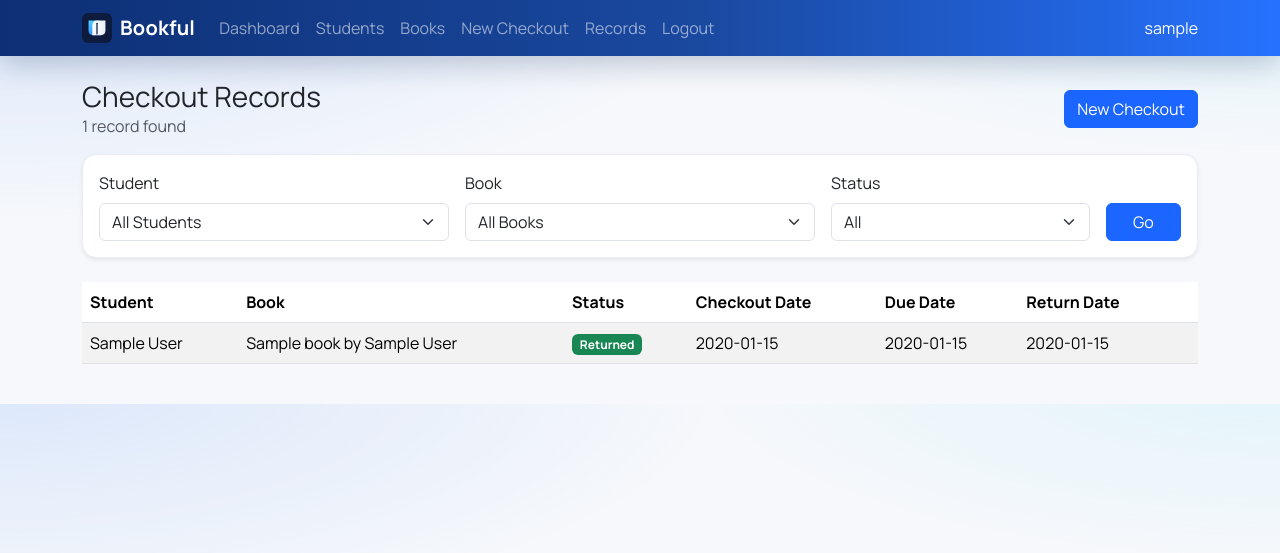
After one commit to GGUI-Classroom/Bookful, a Flask app: page /checkouts/records in a window 1280 px wide. The commit adds this page. Shown: the top 553 px of the page. Run offline with Flask 3, Linux system fonts and the light colour scheme; a user stored in the database is signed in; tables that the repository leaves empty hold one stand-in row (values such as "Sample post").

Commit message:
Enhance book and student management with search functionality, update navigation, and improve UI elements

```diff
--- a/app/checkouts/routes.py
+++ b/app/checkouts/routes.py
@@ -47,7 +47,7 @@ def new_checkout():
             student = Student(
                 teacher_id=current_user.id,
                 name=form.new_student_name.data.strip(),
-                grade=(form.new_student_grade.data or "").strip() or None,
+                grade=None,
             )
             db.session.add(student)
             db.session.flush()
@@ -86,9 +86,9 @@ def new_checkout():
     return render_template("checkouts/new.html", form=form)
 
 
-@checkouts_bp.get("/history")
+@checkouts_bp.get("/records")
 @login_required
-def history():
+def records():
     form = HistoryFilterForm(request.args)
 
     students = (
@@ -124,7 +124,18 @@ def history():
 
     records = query.all()
 
-    return render_template("checkouts/history.html", form=form, records=records)
+    return render_template(
+        "checkouts/records.html",
+        form=form,
+        records=records,
+        record_count=len(records),
+    )
+
+
+@checkouts_bp.get("/history")
+@login_required
+def history():
+    return redirect(url_for("checkouts.records"))
 
 
 @checkouts_bp.post("/<int:record_id>/return")
--- a/app/forms.py
+++ b/app/forms.py
@@ -24,7 +24,6 @@ class LoginForm(FlaskForm):
 
 class StudentForm(FlaskForm):
     name = StringField("Student Name", validators=[DataRequired(), Length(max=120)])
-    grade = StringField("Grade (Optional)", validators=[Optional(), Length(max=20)])
     submit = SubmitField("Add Student")
 
 
@@ -38,7 +37,6 @@ class BookForm(FlaskForm):
 class CheckoutForm(FlaskForm):
     existing_student_id = SelectField("Select Existing Student", coerce=int, default=0)
     new_student_name = StringField("Or Add New Student", validators=[Optional(), Length(max=120)])
-    new_student_grade = StringField("New Student Grade (Optional)", validators=[Optional(), Length(max=20)])
 
     existing_book_id = SelectField("Select Existing Book", coerce=int, default=0)
     new_book_title = StringField("Or Add New Book Title", validators=[Optional(), Length(max=255)])
--- a/app/static/css/styles.css
+++ b/app/static/css/styles.css
@@ -1,12 +1,36 @@
 body {
-  background: #f6f8fb;
+  font-family: "Manrope", sans-serif;
+  background:
+    radial-gradient(1200px 400px at 0% -5%, rgba(52, 124, 255, 0.14), transparent 60%),
+    radial-gradient(900px 300px at 100% -10%, rgba(66, 214, 255, 0.12), transparent 65%),
+    #f6f8fb;
 }
 
 .card {
-  border-radius: 0.75rem;
+  border-radius: 0.9rem;
+  border: 1px solid #e8edf8;
 }
 
 .table td,
 .table th {
   vertical-align: middle;
 }
+
+.app-nav {
+  background: linear-gradient(90deg, #0d2f74 0%, #1a49a0 55%, #2672ff 100%);
+  box-shadow: 0 8px 30px rgba(10, 37, 88, 0.24);
+}
+
+.navbar-brand span {
+  letter-spacing: 0.2px;
+}
+
+.btn-primary {
+  background: #1b66ff;
+  border-color: #1b66ff;
+}
+
+.btn-primary:hover {
+  background: #1559e6;
+  border-color: #1559e6;
+}
--- a/app/templates/base.html
+++ b/app/templates/base.html
@@ -4,13 +4,19 @@
   <meta charset="utf-8">
   <meta name="viewport" content="width=device-width, initial-scale=1">
   <title>{% block title %}Bookful{% endblock %}</title>
+  <link rel="preconnect" href="https://fonts.googleapis.com">
+  <link rel="preconnect" href="https://fonts.gstatic.com" crossorigin>
+  <link href="https://fonts.googleapis.com/css2?family=Manrope:wght@400;600;700;800&display=swap" rel="stylesheet">
   <link href="https://cdn.jsdelivr.net/npm/bootstrap@5.3.3/dist/css/bootstrap.min.css" rel="stylesheet">
   <link href="{{ url_for('static', filename='css/styles.css') }}" rel="stylesheet">
 </head>
 <body>
-  <nav class="navbar navbar-expand-lg navbar-dark bg-primary">
+  <nav class="navbar navbar-expand-lg navbar-dark app-nav">
     <div class="container">
-      <a class="navbar-brand fw-bold" href="{{ url_for('main.dashboard') if current_user.is_authenticated else url_for('auth.login') }}">Bookful</a>
+      <a class="navbar-brand fw-bold d-flex align-items-center gap-2" href="{{ url_for('main.dashboard') if current_user.is_authenticated else url_for('auth.login') }}">
+        <img src="{{ url_for('static', filename='images/bookful-logo.svg') }}" alt="Bookful logo" width="30" height="30">
+        <span>Bookful</span>
+      </a>
       <button class="navbar-toggler" type="button" data-bs-toggle="collapse" data-bs-target="#mainNav" aria-controls="mainNav" aria-expanded="false" aria-label="Toggle navigation">
         <span class="navbar-toggler-icon"></span>
       </button>
@@ -21,7 +27,7 @@
             <li class="nav-item"><a class="nav-link" href="{{ url_for('students.index') }}">Students</a></li>
             <li class="nav-item"><a class="nav-link" href="{{ url_for('books.index') }}">Books</a></li>
             <li class="nav-item"><a class="nav-link" href="{{ url_for('checkouts.new_checkout') }}">New Checkout</a></li>
-            <li class="nav-item"><a class="nav-link" href="{{ url_for('checkouts.history') }}">History</a></li>
+            <li class="nav-item"><a class="nav-link" href="{{ url_for('checkouts.records') }}">Records</a></li>
             <li class="nav-item"><a class="nav-link" href="{{ url_for('auth.logout') }}">Logout</a></li>
           </ul>
           <span class="navbar-text text-white">{{ current_user.username }}</span>
--- a/app/templates/checkouts/new.html
+++ b/app/templates/checkouts/new.html
@@ -20,11 +20,6 @@
             {{ form.new_student_name.label(class="form-label") }}
             {{ form.new_student_name(class="form-control", placeholder="Type student name if not listed") }}
             {% for err in form.new_student_name.errors %}<div class="text-danger small">{{ err }}</div>{% endfor %}
-          </div>
-          <div class="mb-3">
-            {{ form.new_student_grade.label(class="form-label") }}
-            {{ form.new_student_grade(class="form-control") }}
-            {% for err in form.new_student_grade.errors %}<div class="text-danger small">{{ err }}</div>{% endfor %}
           </div>
         </div>
 
--- /dev/null
+++ b/app/templates/checkouts/records.html
@@ -0,0 +1,77 @@
+{% extends "base.html" %}
+{% block title %}Records | Bookful{% endblock %}
+{% block content %}
+<div class="d-flex flex-wrap justify-content-between align-items-center gap-2 mb-3">
+  <div>
+    <h1 class="h3 mb-0">Checkout Records</h1>
+    <p class="text-muted mb-0">{{ record_count }} record{{ '' if record_count == 1 else 's' }} found</p>
+  </div>
+  <a class="btn btn-primary" href="{{ url_for('checkouts.new_checkout') }}">New Checkout</a>
+</div>
+
+<div class="card shadow-sm mb-4">
+  <div class="card-body">
+    <form method="get" class="row g-3 align-items-end">
+      <div class="col-md-4">
+        {{ form.student_id.label(class="form-label") }}
+        {{ form.student_id(class="form-select") }}
+      </div>
+      <div class="col-md-4">
+        {{ form.book_id.label(class="form-label") }}
+        {{ form.book_id(class="form-select") }}
+      </div>
+      <div class="col-md-3">
+        {{ form.status.label(class="form-label") }}
+        {{ form.status(class="form-select") }}
+      </div>
+      <div class="col-md-1 d-grid">
+        <button class="btn btn-primary" type="submit">Go</button>
+      </div>
+    </form>
+  </div>
+</div>
+
+<div class="table-responsive">
+  <table class="table table-striped align-middle">
+    <thead>
+      <tr>
+        <th>Student</th>
+        <th>Book</th>
+        <th>Status</th>
+        <th>Checkout Date</th>
+        <th>Due Date</th>
+        <th>Return Date</th>
+        <th></th>
+      </tr>
+    </thead>
+    <tbody>
+      {% for record in records %}
+        <tr>
+          <td>{{ record.student.name }}</td>
+          <td>{{ record.book.title }} by {{ record.book.author }}</td>
+          <td>
+            {% if record.status == 'checked_out' %}
+              <span class="badge text-bg-warning">Active</span>
+            {% else %}
+              <span class="badge text-bg-success">Returned</span>
+            {% endif %}
+          </td>
+          <td>{{ record.checkout_date.strftime('%Y-%m-%d') }}</td>
+          <td>{{ record.due_date.strftime('%Y-%m-%d') if record.due_date else '-' }}</td>
+          <td>{{ record.return_date.strftime('%Y-%m-%d') if record.return_date else '-' }}</td>
+          <td class="text-end">
+            {% if record.status == 'checked_out' %}
+              <form method="post" action="{{ url_for('checkouts.mark_returned', record_id=record.id) }}">
+                <input type="hidden" name="csrf_token" value="{{ csrf_token() }}">
+                <button type="submit" class="btn btn-sm btn-outline-success">Mark as Returned</button>
+              </form>
+            {% endif %}
+          </td>
+        </tr>
+      {% else %}
+        <tr><td colspan="7" class="text-center text-muted">No records found.</td></tr>
+      {% endfor %}
+    </tbody>
+  </table>
+</div>
+{% endblock %}
```
Also changed, not shown: app/books/routes.py (+18 -7 lines), app/students/routes.py (+15 -8 lines), app/templates/books/index.html (+7 -1 lines), app/templates/dashboard.html (+9 -2 lines), app/templates/students/index.html (+9 -9 lines), app/static/images/bookful-logo.svg (added).
